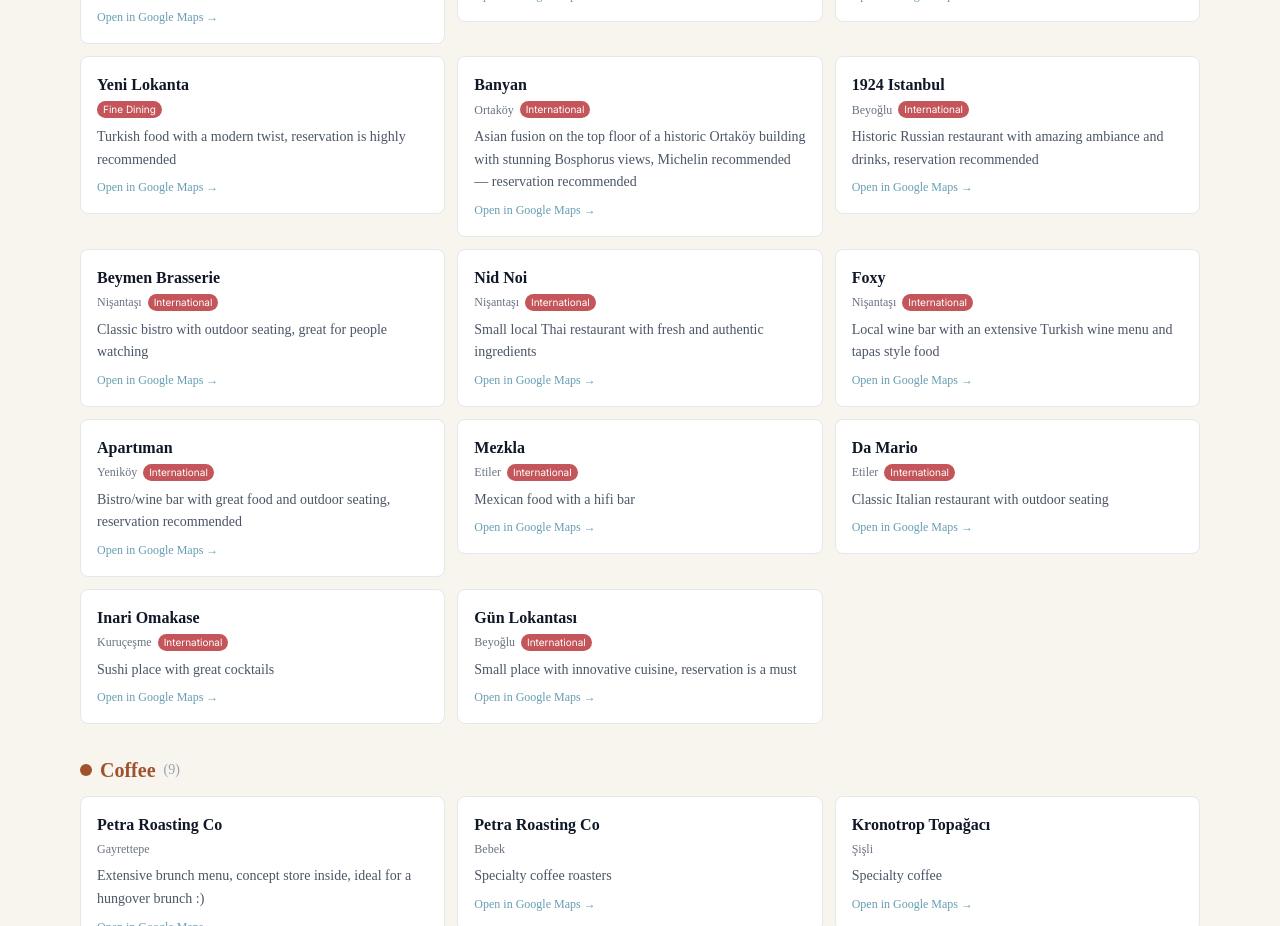
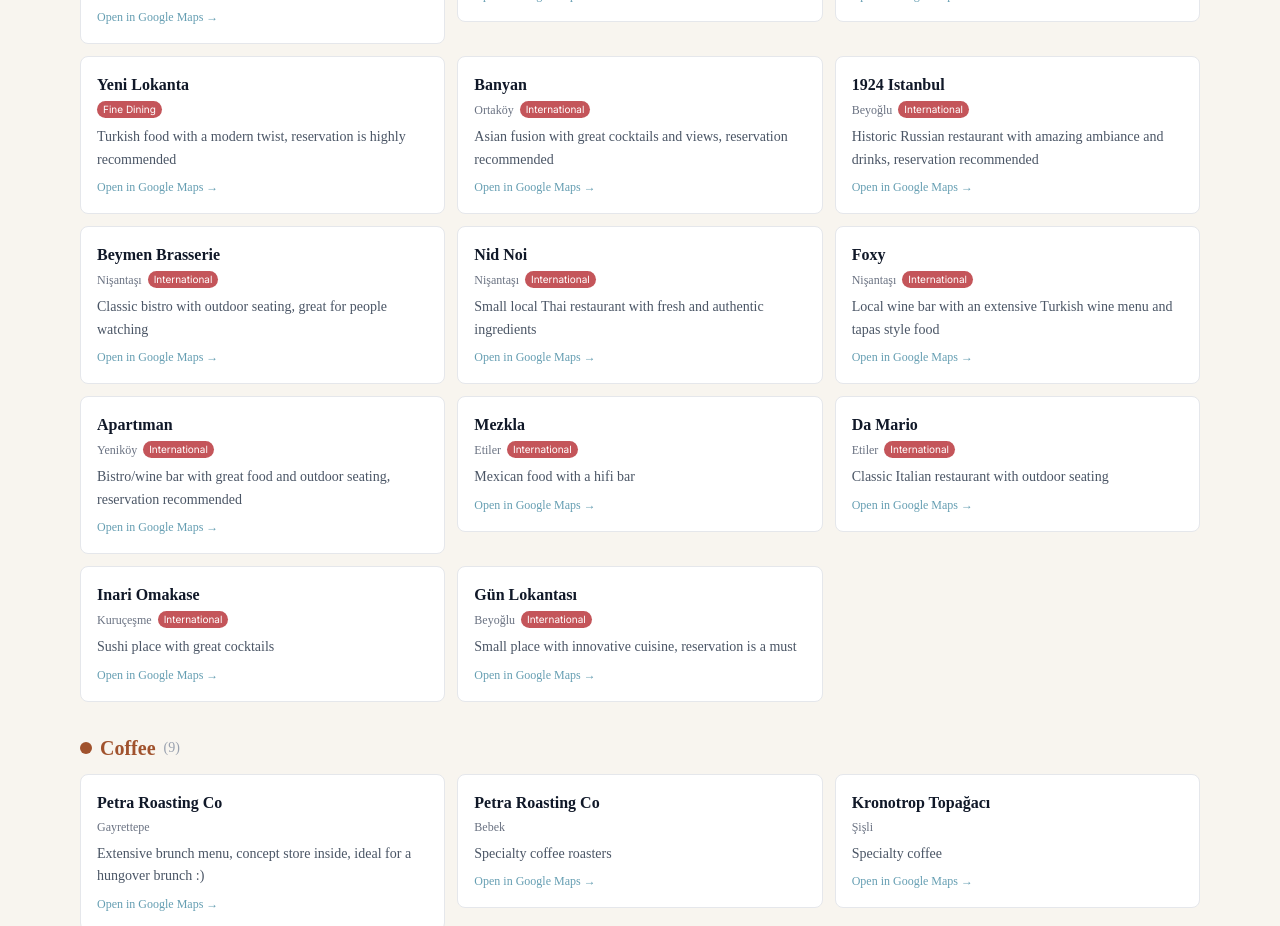
Before and after one commit to cbrossar/aliandcole, a Next.js app: page /explore in a window 1280 px wide. Shown: the part 3180-4106 px from the top of the page. Built offline with nearby package versions, Linux system fonts and the light colour scheme; a web font is replaced by a local one.

Commit message:
Update Banyan description
https://claude.ai/code/session_016j3qY3g6xXdR4pGUvkZKVu

```diff
--- a/app/explore/data.ts
+++ b/app/explore/data.ts
@@ -415,7 +415,7 @@ export const places: Place[] = [
     name: "Banyan",
     neighborhood: "Ortaköy",
     description:
-      "Asian fusion on the top floor of a historic Ortaköy building with stunning Bosphorus views, Michelin recommended — reservation recommended",
+      "Asian fusion with great cocktails and views, reservation recommended",
     category: "dinner",
     subcategory: "International",
     lat: 41.047707,
```
